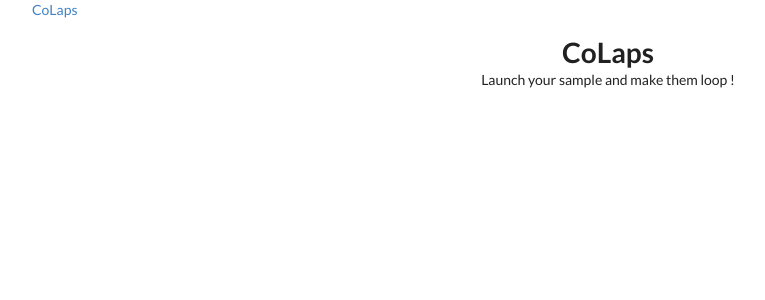
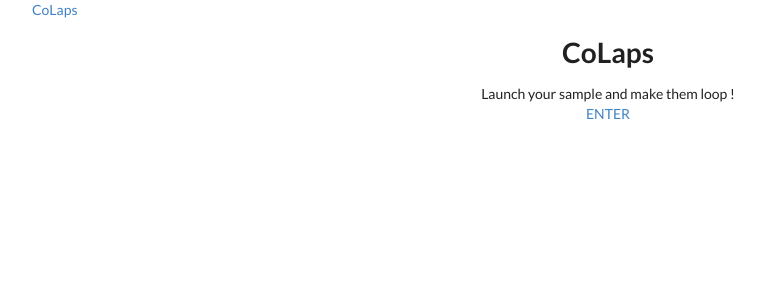
Before and after one commit to Labuch/colaps, a React (Create React App) app in the folder client/: page / in a window 1280 px wide. Shown: the top 300 px of the page, without its empty margins (32-797 px from the left). Built offline with nearby package versions, Linux system fonts and the light colour scheme.

Commit message:
add button enter

```diff
--- a/client/src/components/App.js
+++ b/client/src/components/App.js
@@ -1,7 +1,7 @@
 import React, {Component} from 'react';
 import {BrowserRouter, Route} from 'react-router-dom';
 import {connect} from 'react-redux';
-import * as actions from '../actions';
+
 
 import Header from './Header';
 import Landing from './Landing';
@@ -30,4 +30,4 @@
 
 };
 
-export default connect(null, actions)(App);
+export default connect(null, null)(App);
--- a/client/src/components/Landing.js
+++ b/client/src/components/Landing.js
@@ -1,4 +1,5 @@
 import  React from 'react';
+import {Link} from 'react-router-dom';
 
 const Landing = () => {
 
@@ -7,7 +8,9 @@
             <h1>
                 CoLaps
             </h1>
-            Launch your sample and make them loop !
+            <label>Launch your sample and make them loop !</label>
+            <br/>
+            <Link  to="/SampleLooper" className="red btn-flat left white-text">ENTER</Link>
         </div>
     );
 };
```
